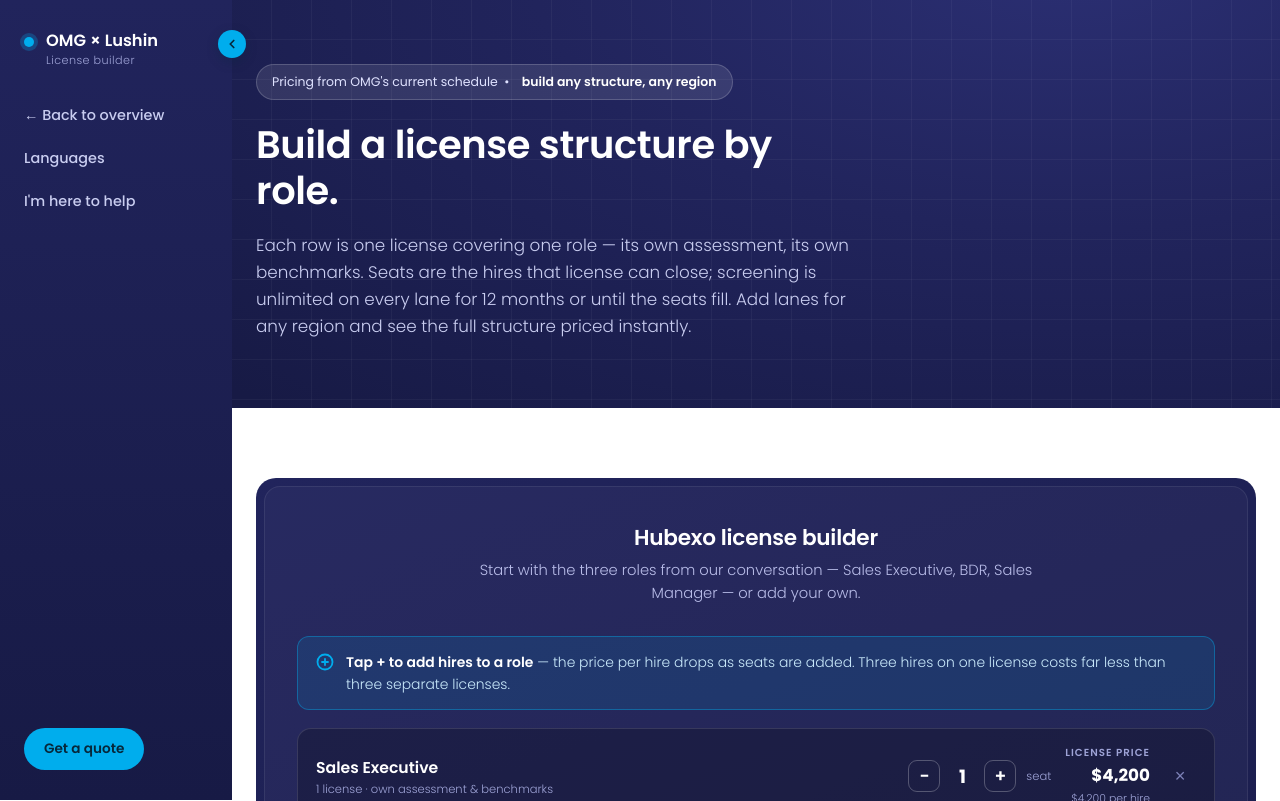
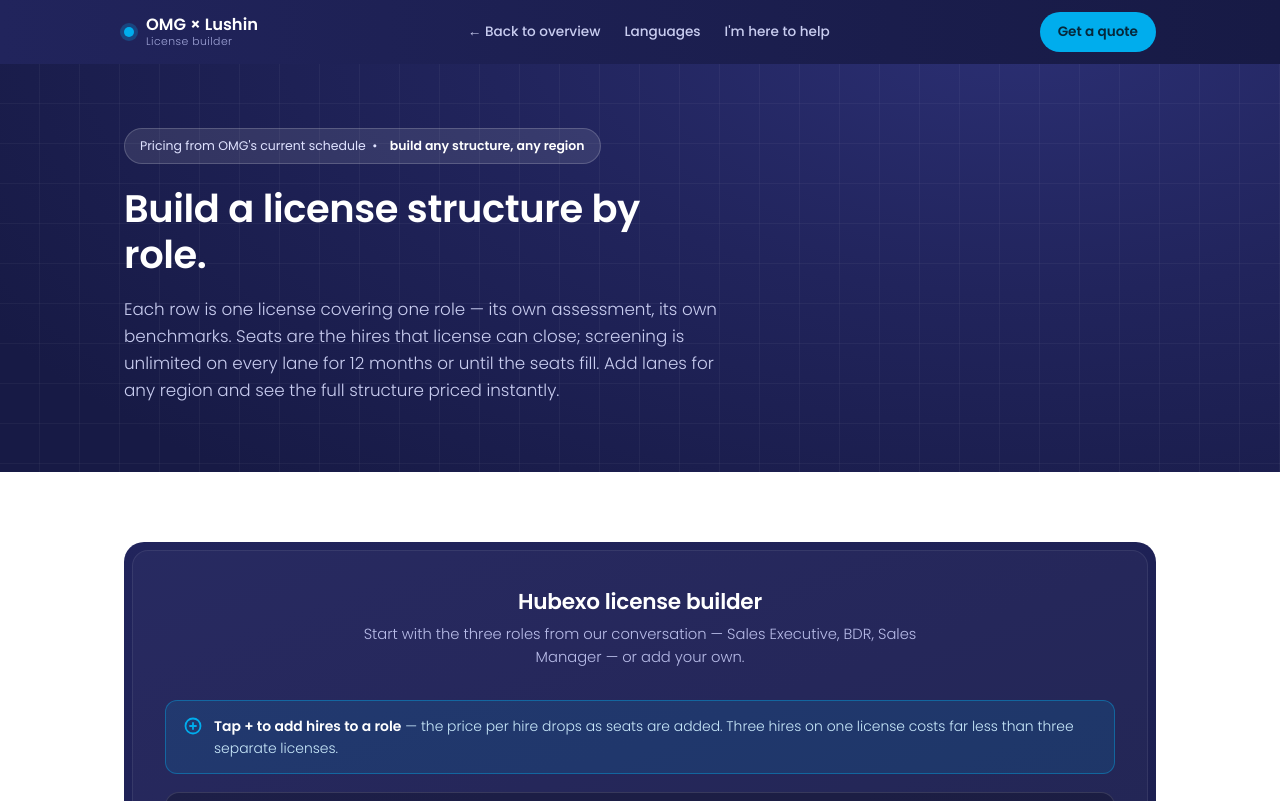
Before and after one commit to lushin-inc/OMG-Info-For-Sohail, a plain HTML site: page hubexo-license-builder.html in a window 1280 px wide. Shown: the top 801 px of the page. Drawn offline with Linux system fonts and the light colour scheme.

Commit message:
Add files via upload

```diff
--- a/hubexo-license-builder.html
+++ b/hubexo-license-builder.html
@@ -36,36 +36,17 @@
     html{scroll-behavior:auto;}
   }
 
-  /* Nav — collapsible navy sidebar on desktop, top bar on mobile */
-  body{margin-left:232px;transition:margin-left .25s ease;}
-  .nav{position:fixed;top:0;left:0;bottom:0;width:232px;z-index:50;background:linear-gradient(180deg,var(--stable) 0%,var(--stable-2) 100%);transition:width .25s ease;}
-  .nav .wrap{display:flex;flex-direction:column;align-items:flex-start;height:100%;padding:30px 24px;gap:34px;max-width:none;margin:0;overflow:hidden;}
-  .brand{display:flex;align-items:flex-start;gap:12px;font-weight:600;color:#fff;font-size:1.02rem;line-height:1.3;}
-  .brand .dot{flex:none;width:10px;height:10px;border-radius:50%;background:var(--fresh);box-shadow:0 0 0 4px rgba(0,173,237,.25);margin-top:7px;}
-  .brand small{display:block;font-weight:300;font-size:.7rem;letter-spacing:.04em;color:#9ea3d6;margin-top:2px;}
-  .nav-cta{display:inline-flex;align-items:center;gap:8px;background:var(--fresh);color:#06283b;padding:10px 20px;border-radius:999px;font-size:.85rem;font-weight:600;transition:.2s;margin-top:auto;white-space:nowrap;}
+  /* Nav — navy top bar */
+  .nav{position:sticky;top:0;z-index:50;background:linear-gradient(90deg,var(--stable) 0%,var(--stable-2) 100%);}
+  .nav .wrap{display:flex;align-items:center;justify-content:space-between;height:64px;gap:24px;}
+  .brand{display:flex;align-items:center;gap:12px;font-weight:600;color:#fff;font-size:1.02rem;line-height:1.25;}
+  .brand .dot{flex:none;width:10px;height:10px;border-radius:50%;background:var(--fresh);box-shadow:0 0 0 4px rgba(0,173,237,.25);}
+  .brand small{display:block;font-weight:300;font-size:.68rem;letter-spacing:.04em;color:#9ea3d6;}
+  .nav-cta{display:inline-flex;align-items:center;gap:8px;background:var(--fresh);color:#06283b;padding:9px 18px;border-radius:999px;font-size:.85rem;font-weight:600;transition:.2s;white-space:nowrap;}
   .nav-cta:hover{background:#fff;}
-  .nav-links{display:flex;flex-direction:column;gap:16px;font-size:.9rem;font-weight:500;color:#c9cdf0;}
-  .nav-links a{padding:2px 0;white-space:nowrap;}
+  .nav-links{display:flex;gap:24px;font-size:.85rem;font-weight:500;color:#c9cdf0;}
   .nav-links a:hover{color:var(--fresh);}
-  .nav-toggle{position:absolute;top:30px;right:-14px;width:28px;height:28px;border-radius:50%;background:var(--fresh);color:#06283b;border:none;cursor:pointer;display:flex;align-items:center;justify-content:center;box-shadow:0 4px 12px rgba(6,40,59,.3);z-index:2;}
-  .nav-toggle svg{transition:transform .25s ease;}
-  .nav-toggle:hover{background:#fff;}
-  .nav-toggle:focus-visible{outline:3px solid #fff;outline-offset:2px;}
-  body.navc{margin-left:64px;}
-  body.navc .nav{width:64px;}
-  body.navc .brand span:last-child,body.navc .nav-links,body.navc .nav-cta{display:none;}
-  body.navc .nav-toggle svg{transform:rotate(180deg);}
-  @media(max-width:900px){
-    body,body.navc{margin-left:0;}
-    .nav,body.navc .nav{position:sticky;top:0;left:auto;bottom:auto;width:auto;background:rgba(255,255,255,.92);backdrop-filter:blur(10px);border-bottom:1px solid var(--line);}
-    .nav .wrap{flex-direction:row;align-items:center;height:64px;padding:0 24px;gap:0;justify-content:space-between;}
-    .brand{color:var(--stable);}
-    .brand small{color:var(--muted);}
-    .nav-links,body.navc .nav-links{display:none;}
-    .nav-cta,body.navc .nav-cta{display:inline-flex;margin-top:0;background:var(--stable);color:#fff;font-weight:500;}
-    .nav-toggle{display:none;}
-  }
+  @media(max-width:900px){.nav-links{display:none;}}
 
   /* Hero */
   .hero{position:relative;background:radial-gradient(1200px 600px at 80% -10%,#2b2f73 0%,var(--stable) 45%,var(--stable-2) 100%);color:#fff;overflow:hidden;}
@@ -159,9 +140,6 @@
 
 <!-- NAV -->
 <nav class="nav">
-    <button class="nav-toggle" onclick="document.body.classList.toggle('navc')" aria-label="Collapse or expand the sidebar">
-      <svg width="14" height="14" viewBox="0 0 24 24" fill="none" stroke="currentColor" stroke-width="3" stroke-linecap="round" stroke-linejoin="round"><polyline points="15 18 9 12 15 6"/></svg>
-    </button>
   <div class="wrap">
     <div class="brand">
       <span class="dot"></span>
```
Also changed, not shown: index.html (+9 -31 lines).
